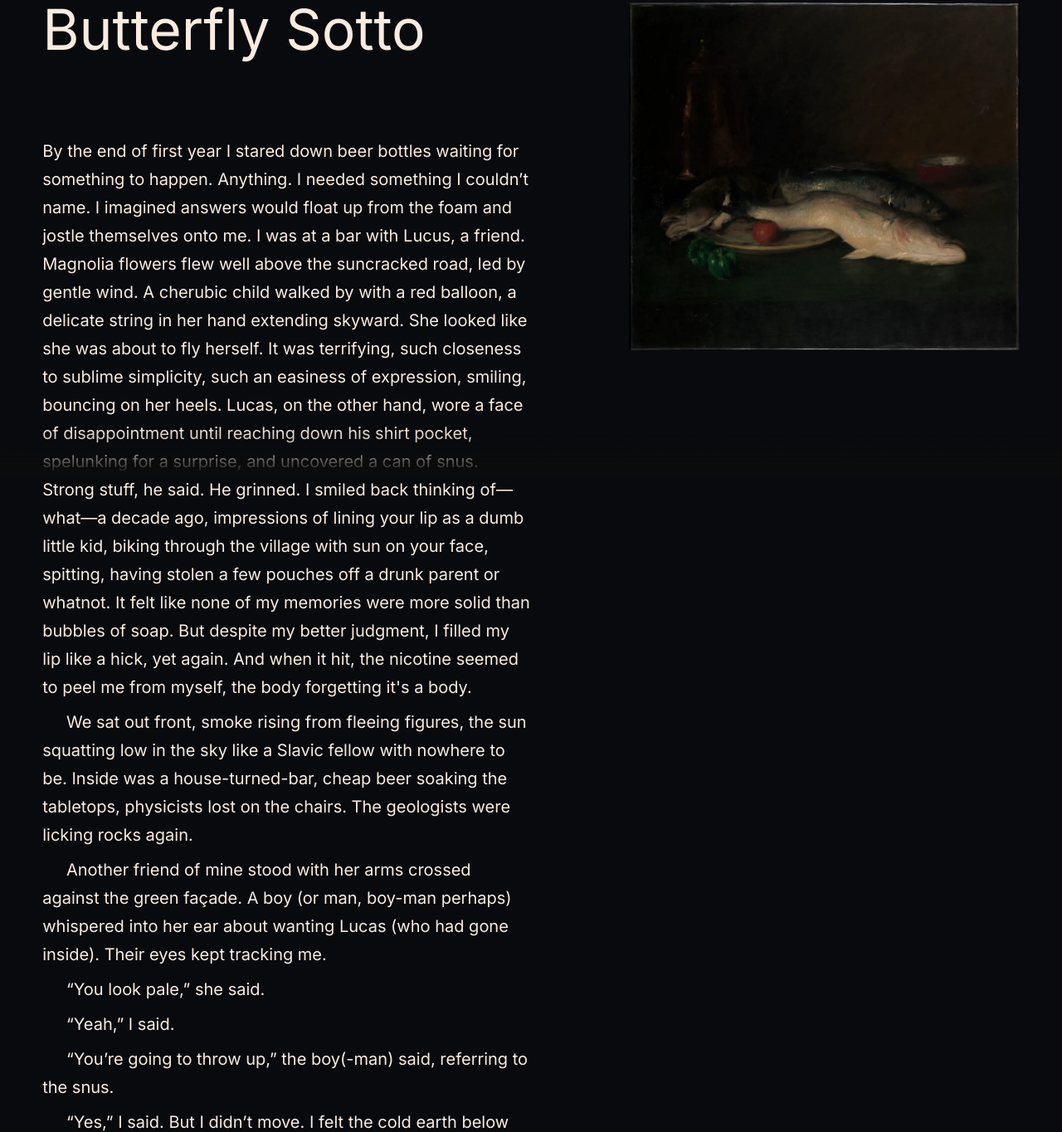
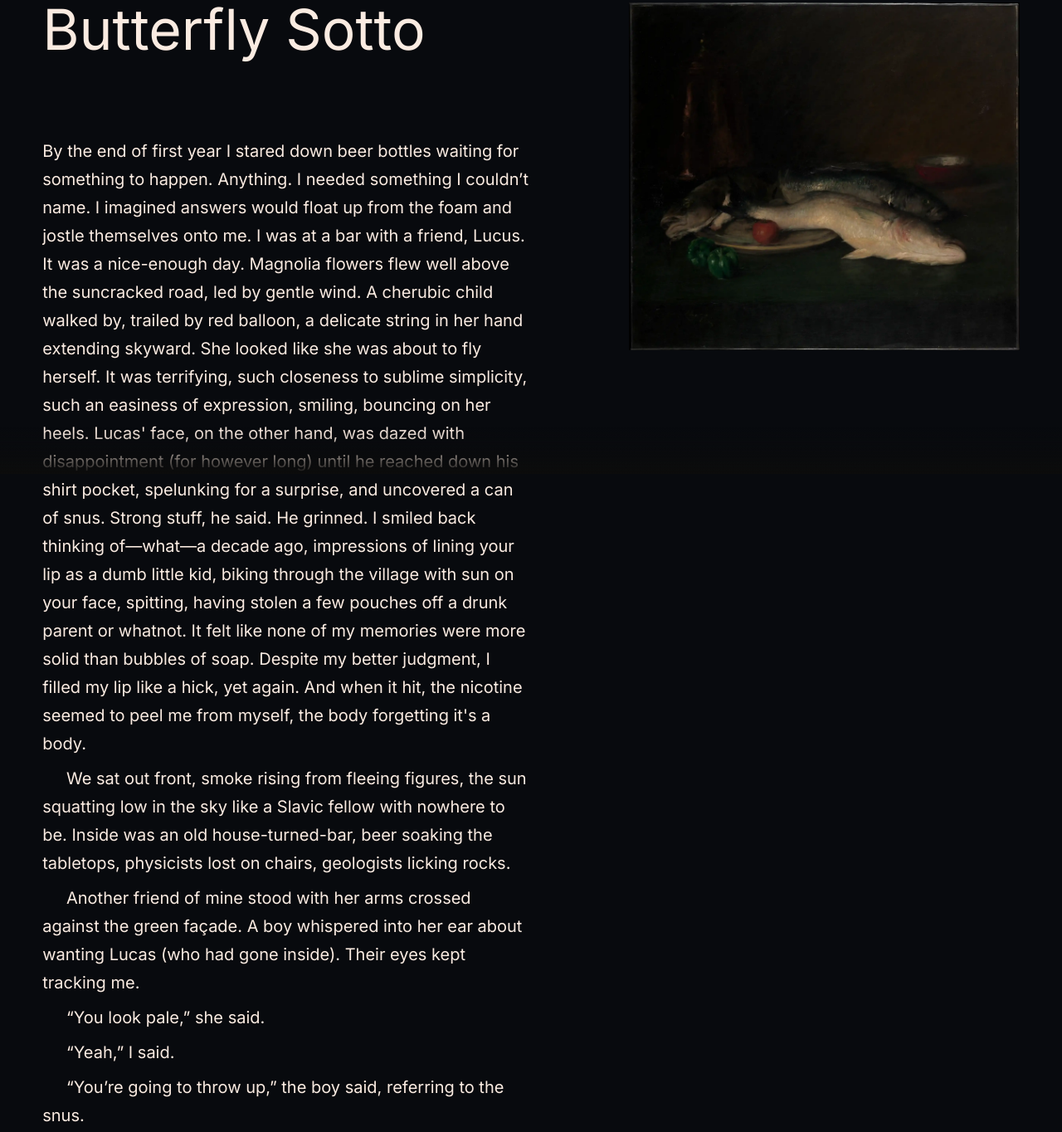
Before and after one commit to emil-ke/my-portfolio, an Astro site: page /writing/butterfly-sotto in a window 1280 px wide. Shown: the part 229-1593 px from the top of the page at 83% size. Built offline with nearby package versions, Linux system fonts and the light colour scheme; Astro itself is replaced by a stand-in of ours.

Commit message:
line-edits

```diff
--- a/src/pages/writing/butterfly-sotto.astro
+++ b/src/pages/writing/butterfly-sotto.astro
@@ -20,7 +20,7 @@ import ProjectPage from "../../components/ProjectPage.astro";
 	}
 </style>
 
-	<Layout showNoise={false}>
+<Layout showNoise={false}>
 	<StickyMenu />
 	<main>
 		<ProjectPage
@@ -33,38 +33,38 @@ import ProjectPage from "../../components/ProjectPage.astro";
 					By the end of first year I stared down beer bottles waiting for
 					something to happen. Anything. I needed something I couldn’t name. I
 					imagined answers would float up from the foam and jostle themselves
-					onto me. I was at a bar with Lucus, a friend. Magnolia flowers flew
-					well above the suncracked road, led by gentle wind. A cherubic child
-					walked by with a red balloon, a delicate string in her hand extending
-					skyward. She looked like she was about to fly herself. It was
-					terrifying, such closeness to sublime simplicity, such an easiness of
-					expression, smiling, bouncing on her heels. Lucas, on the other hand,
-					wore a face of disappointment until reaching down his shirt pocket,
-					spelunking for a surprise, and uncovered a can of snus. Strong stuff,
-					he said. He grinned. I smiled back thinking of—what—a decade ago,
-					impressions of lining your lip as a dumb little kid, biking through
-					the village with sun on your face, spitting, having stolen a few
-					pouches off a drunk parent or whatnot. It felt like none of my
-					memories were more solid than bubbles of soap. But despite my better
-					judgment, I filled my lip like a hick, yet again. And when it hit, the
-					nicotine seemed to peel me from myself, the body forgetting it's a
-					body.
+					onto me. I was at a bar with a friend, Lucus. It was a nice-enough
+					day. Magnolia flowers flew well above the suncracked road, led by
+					gentle wind. A cherubic child walked by, trailed by red balloon, a
+					delicate string in her hand extending skyward. She looked like she was
+					about to fly herself. It was terrifying, such closeness to sublime
+					simplicity, such an easiness of expression, smiling, bouncing on her
+					heels. Lucas' face, on the other hand, was dazed with disappointment
+					(for however long) until he reached down his shirt pocket, spelunking
+					for a surprise, and uncovered a can of snus. Strong stuff, he said. He
+					grinned. I smiled back thinking of—what—a decade ago, impressions of
+					lining your lip as a dumb little kid, biking through the village with
+					sun on your face, spitting, having stolen a few pouches off a drunk
+					parent or whatnot. It felt like none of my memories were more solid
+					than bubbles of soap. Despite my better judgment, I filled my lip like
+					a hick, yet again. And when it hit, the nicotine seemed to peel me
+					from myself, the body forgetting it's a body.
 				</p>
 				<p>
 					We sat out front, smoke rising from fleeing figures, the sun squatting
-					low in the sky like a Slavic fellow with nowhere to be. Inside was a
-					house-turned-bar, cheap beer soaking the tabletops, physicists lost on
-					the chairs. The geologists were licking rocks again.
+					low in the sky like a Slavic fellow with nowhere to be. Inside was an
+					old house-turned-bar, beer soaking the tabletops, physicists
+					lost on chairs, geologists licking rocks.
 				</p>
 				<p>
 					Another friend of mine stood with her arms crossed against the green
-					façade. A boy (or man, boy-man perhaps) whispered into her ear about wanting Lucas (who had gone
+					façade. A boy whispered into her ear about wanting Lucas (who had gone
 					inside). Their eyes kept tracking me.
 				</p>
 
 				<p>“You look pale,” she said.</p>
 				<p>“Yeah,” I said.</p>
-				<p>“You’re going to throw up,” the boy(-man) said, referring to the snus.</p>
+				<p>“You’re going to throw up,” the boy said, referring to the snus.</p>
 				<p>
 					“Yes,” I said. But I didn’t move. I felt the cold earth below me. They
 					stared harder and I weaponized my smile, as one does.
@@ -84,7 +84,7 @@ import ProjectPage from "../../components/ProjectPage.astro";
 				<p>
 					The bathroom was a sort of red-painted coffin, graffiti everywhere,
 					equations like H+C = &lt3. Hamlet and Claudius, hookers and cocaine,
-					hydrogen and carbon, all of it combustible. The mirror’s failure made
+					hydrogen and carbon, all of it immanently combustible. The mirror’s failure made
 					my face look like some sort of contorted Schiele print. I bent over
 					the sink and waited. Nothing. I pressed my fingers into my guts,
 					prayed for vomit. Nothing. "Jesus," I said.
@@ -158,12 +158,12 @@ import ProjectPage from "../../components/ProjectPage.astro";
 					was it. It was Thursday and the world was shaking in the puddle.
 				</p>
 				<p>
-					I walked on, guided by nothing, until the sheen of another bar
-					promised me something, something good.
+					I walked on, guided by nothing, until the sheen of a new bar promised
+					me something (or maybe not).
 				</p>
 				<p>
 					The light inside is like that of a clementine stripped of its cover,
-					its white strings clutching the walls. There are no buyers in, only
+					its white strings clutching the walls. There are no spenders in, only
 					me. A guy with one tooth stares at me over a stock of spirits. I stare
 					back. This is the game now. Who blinks first? I don’t know. I shuffle
 					down the checkered floor. A week-old hot dog. That’s what it smells
```
